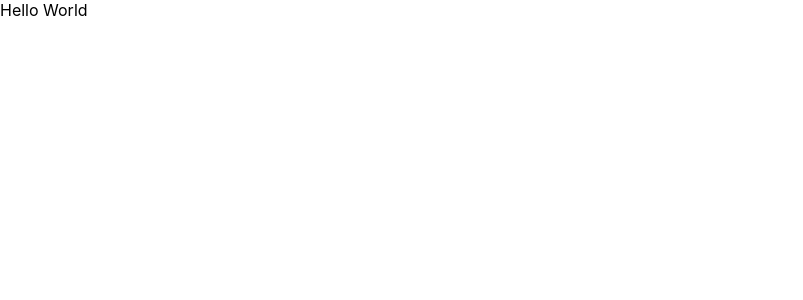
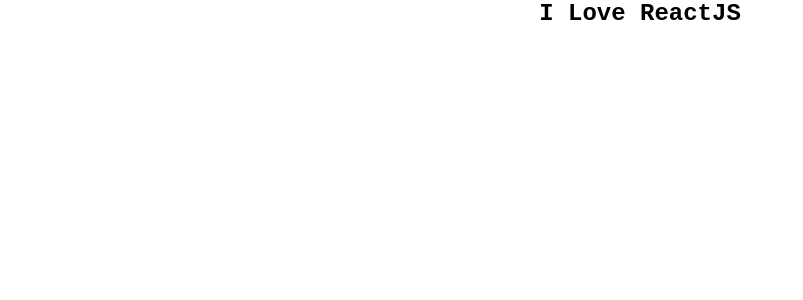
Before and after one commit to Tusar78/React-From-Scratch, a React (Create React App) app in the folder Module-45/my-app/: page / in a window 1280 px wide. Shown: the top 300 px of the page, without its empty margins (0-803 px from the left). Built offline with nearby package versions, Linux system fonts and the light colour scheme.

Commit message:
Update css

```diff
--- a/Module-45/my-app/src/App.js
+++ b/Module-45/my-app/src/App.js
@@ -1,9 +1,10 @@
 import React from 'react';
+import Hero from './Components/Hero/Hero';
 
 const App = () => {
   return (
     <div>
-      Hello World
+      <Hero />
     </div>
   );
 };
--- a/Module-45/my-app/src/Components/Hero/Hero.css
+++ b/Module-45/my-app/src/Components/Hero/Hero.css
@@ -11,5 +11,6 @@
 
 h2 {
   font-size: 24px;
-  font-weight: 500;
+  font-weight: 600;
+  text-align: center;
 }
--- a/Module-45/my-app/src/Components/Hero/Hero.js
+++ b/Module-45/my-app/src/Components/Hero/Hero.js
@@ -1,9 +1,10 @@
 import React from 'react';
+import './Hero.css'
 
 const Hero = () => {
   return (
     <div>
-
+      <h2>I Love ReactJS</h2>
     </div>
   );
 };
```
